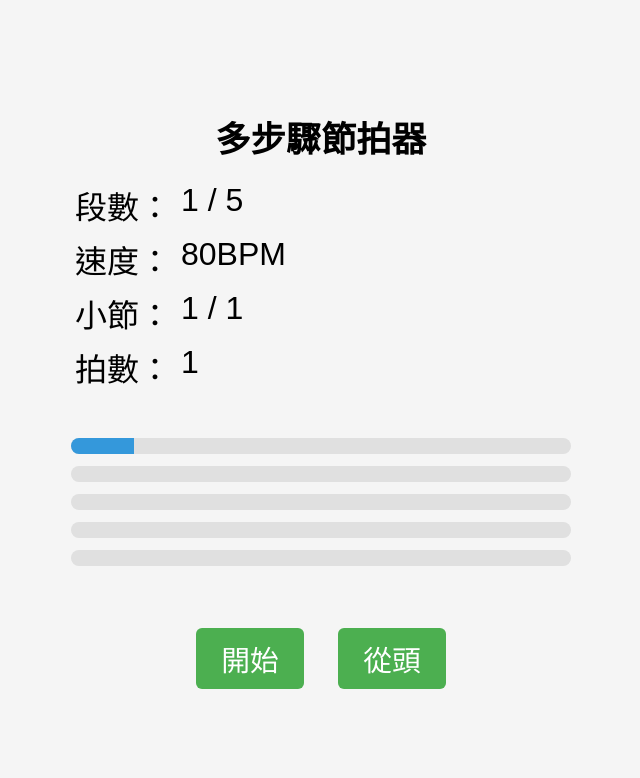
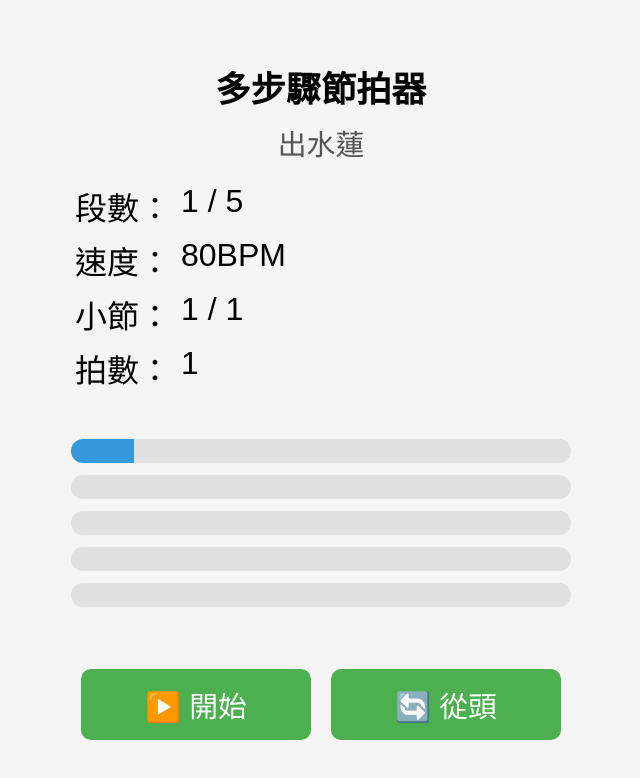
Before and after one commit to ChrisTorng/MultistepMetronome, a plain HTML site: page index.html in a window 1280 px wide. Shown: the whole page, without its empty margins (319-959 px from the left). Drawn offline with Linux system fonts and the light colour scheme.

Commit message:
Add song title display and enhance button styling in multi-step metronome

```diff
--- a/index.html
+++ b/index.html
@@ -8,6 +8,7 @@
 </head>
 <body>
   <h1>多步驟節拍器</h1>
+  <div class="song-title" id="songTitle"></div>
   <div class="info">
     <div>
       <span class="label">段數：</span>
@@ -29,8 +30,8 @@
   </div>
   <div id="progressContainer"></div>
   <div class="controls">
-    <button id="startPauseBtn">開始</button>
-    <button id="resetBtn">從頭</button>
+    <button id="startPauseBtn">▶️ 開始</button>
+    <button id="resetBtn">🔄 從頭</button>
   </div>
   <script src="script.js"></script>
 </body>
--- a/script.js
+++ b/script.js
@@ -1,3 +1,9 @@
+// 添加歌曲資訊
+const songInfo = {
+  title: "出水蓮"
+};
+
+// Can't be delete because this is the final settings
 // const sections = [
 //   { bpm: 80, beatsPerMeasure: 8, measures: 32, mute: false },
 //   { bpm: 80, beatsPerMeasure: 8, measures: 3, mute: true },
@@ -6,7 +12,7 @@
 //   { bpm: 160, beatsPerMeasure: 4, measures: 13, mute: false }
 // ];
 
-// For fast testing
+// For fast testing only
 const sections = [
     { bpm: 80, beatsPerMeasure: 8, measures: 1, mute: false },
     { bpm: 80, beatsPerMeasure: 8, measures: 1, mute: true },
@@ -29,6 +35,9 @@ const beatDisplay = document.getElementById('beatDisplay');
 const progressContainer = document.getElementById('progressContainer');
 const startPauseBtn = document.getElementById('startPauseBtn');
 const resetBtn = document.getElementById('resetBtn');
+
+// 在頁面載入時顯示歌曲名稱
+const songTitleElement = document.getElementById('songTitle');
 
 function initProgressBars() {
   progressContainer.innerHTML = '';
@@ -101,6 +110,8 @@ function playBeat() {
 }
 
 function tick() {
+  if (!isRunning) return;
+
   playBeat();
   updateDisplay();
 
@@ -121,18 +132,23 @@ function tick() {
       }
     }
   }
+
+  // 使用當前段落的 BPM 計算下一次 tick 的時間間隔
+  const nextTickTime = (60 / sections[currentSection].bpm) * 1000;
+  intervalId = setTimeout(tick, nextTickTime);
 }
 
 function startMetronome() {
   if (isRunning) return;
   isRunning = true;
-  intervalId = setInterval(tick, (60 / sections[currentSection].bpm) * 1000);
+  // 移除固定間隔，使用當前段落的 BPM
+  tick();
 }
 
 function stopMetronome() {
-  clearInterval(intervalId);
+  clearTimeout(intervalId);
   isRunning = false;
-  startPauseBtn.textContent = '開始';
+  startPauseBtn.textContent = '▶️ 開始';
 }
 
 function resetMetronome() {
@@ -161,6 +177,9 @@ startPauseBtn.addEventListener('click', () => {
 resetBtn.addEventListener('click', resetMetronome);
 
 window.onload = () => {
+  // 顯示歌曲名稱
+  songTitleElement.textContent = songInfo.title;
+
   initProgressBars();
-  updateDisplay();
+  resetMetronome(); // 改用 resetMetronome 代替 updateDisplay，確保進度條狀態正確
 };
--- a/style.css
+++ b/style.css
@@ -18,8 +18,14 @@ body {
 }
 
 h1 {
+  margin-bottom: 10px;
+  font-size: 2.2rem;
+}
+
+.song-title {
+  font-size: 1.8rem;
   margin-bottom: 20px;
-  font-size: 2.2rem;
+  color: #555;
 }
 
 .info {
@@ -49,17 +55,25 @@ h1 {
 
 .controls {
   margin-top: 30px;
+  display: flex;
+  justify-content: space-between;
+  width: 90%;
+  max-width: 500px;
 }
 
 .controls button {
+  flex: 1;
   font-size: 1.8rem;
-  margin: 0 15px;
-  padding: 10px 25px;
+  margin: 0 10px;
+  padding: 15px 10px;
   border: none;
-  border-radius: 6px;
+  border-radius: 10px;
   background-color: #4CAF50;
   color: white;
   cursor: pointer;
+  display: flex;
+  align-items: center;
+  justify-content: center;
 }
 
 .controls button:active {
@@ -75,9 +89,9 @@ h1 {
 .progress-bar {
   background: #e0e0e0;
   margin-bottom: 12px;
-  height: 16px;
+  height: 24px; /* 加高進度條 */
   position: relative;
-  border-radius: 8px;
+  border-radius: 12px;
   overflow: hidden;
 }
 
```
